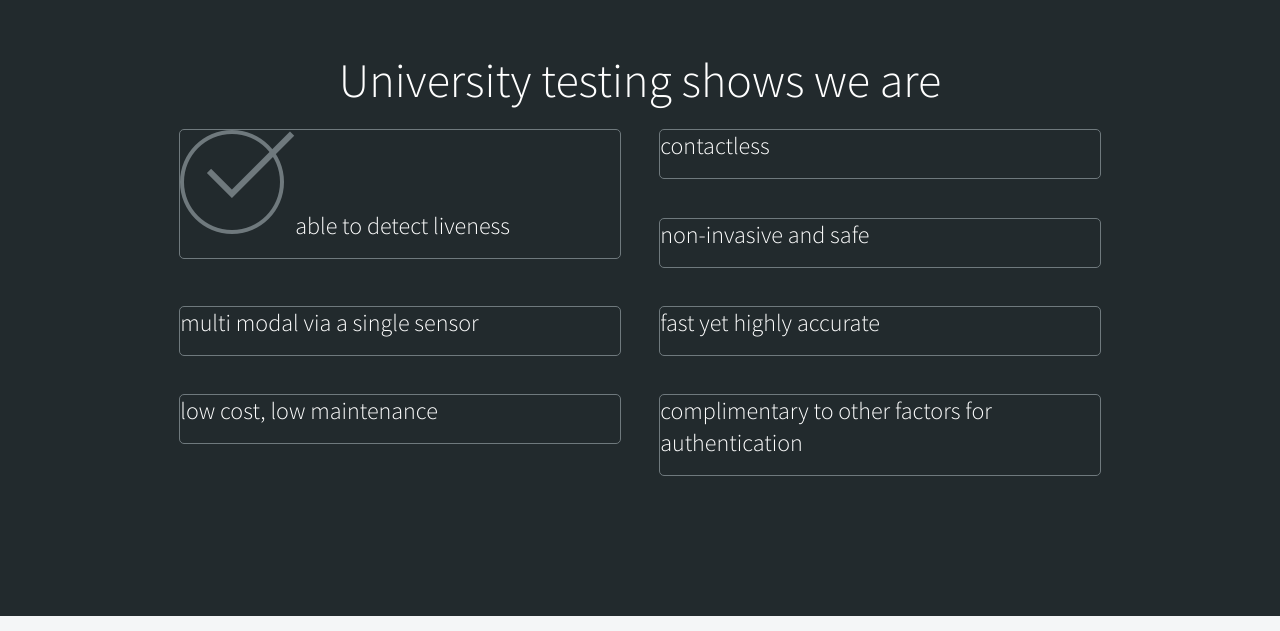
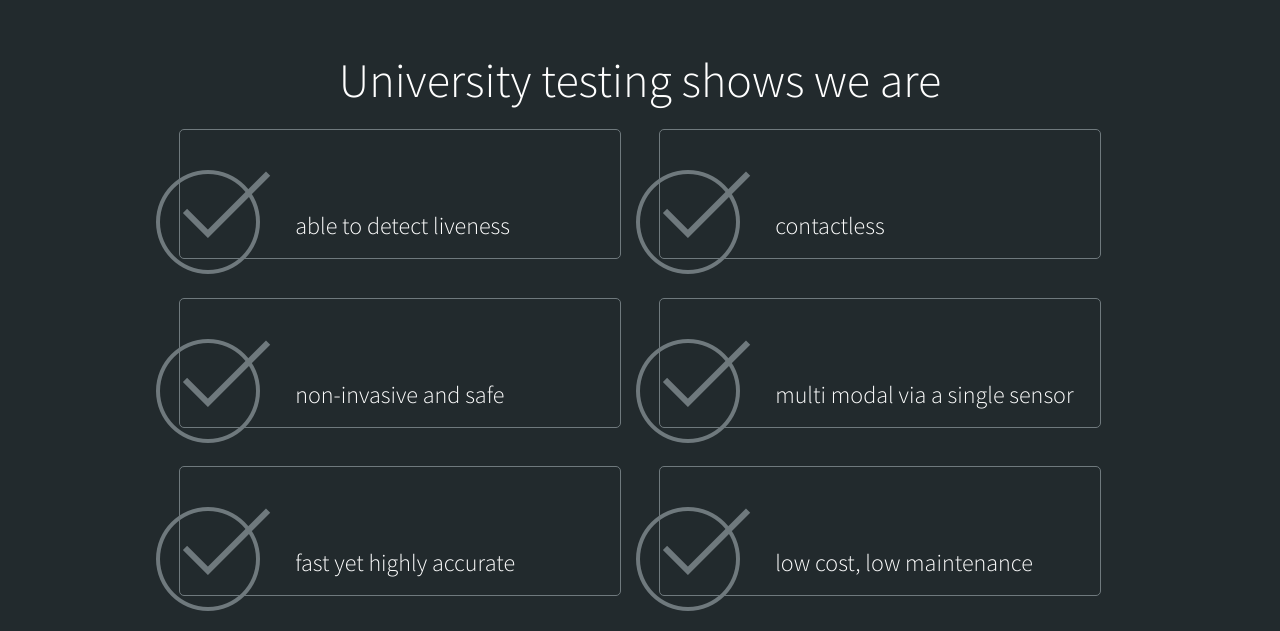
Before and after one commit to alookat/wavefront, a plain HTML site: page index.html in a window 1280 px wide. Shown: the part 3210-3841 px from the top of the page. Drawn offline with Linux system fonts and the light colour scheme; some packages are replaced by stand-ins of ours; a script that the page names is missing.

Commit message:
Revert 08cf767..26540a0
This rolls back to commit 08cf7679dd742884d50e275356524864142a4a9b.

```diff
--- a/css/home.css
+++ b/css/home.css
@@ -215,6 +215,14 @@ section ul {
 		float: left;
 	}
 
+		#university ul li:before {
+			content: url(../img/tick.png);
+			position: relative;
+			left: -18pt;
+			top: 40px;
+		}
+
+
 #byline {
 	background-color: #667e86;
 	background-image: url(../img/shanny.jpg);
--- a/index.html
+++ b/index.html
@@ -82,7 +82,7 @@
 		<section class="grid" id="section3">
 			<h2>University testing shows we are</h2>
 			<ul>
-				<li><img src="img/tick.png">able to detect liveness</li>
+				<!-- <img src="img/tick.png"> --><li>able to detect liveness</li>
 				<li>contactless</li>
 				<li>non-invasive and safe</li>
 				<li>multi modal via a single sensor</li>
```
